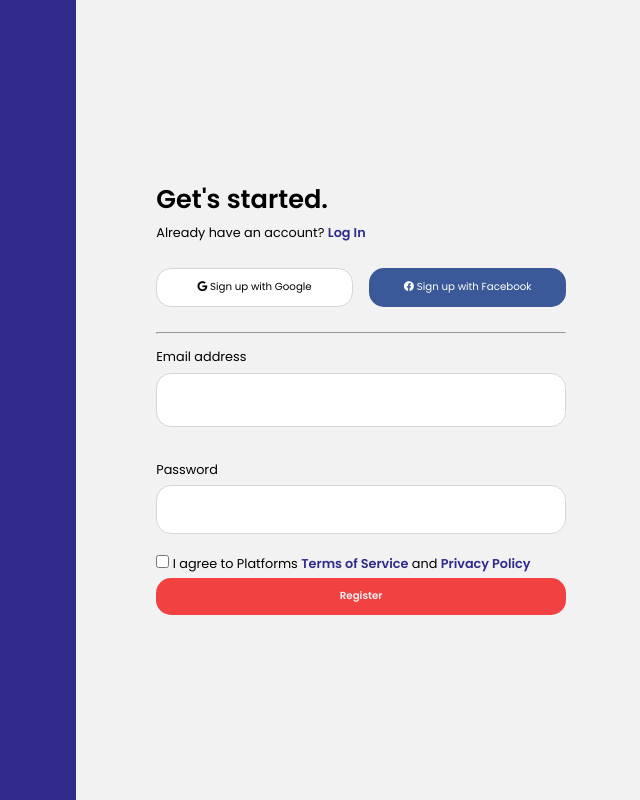
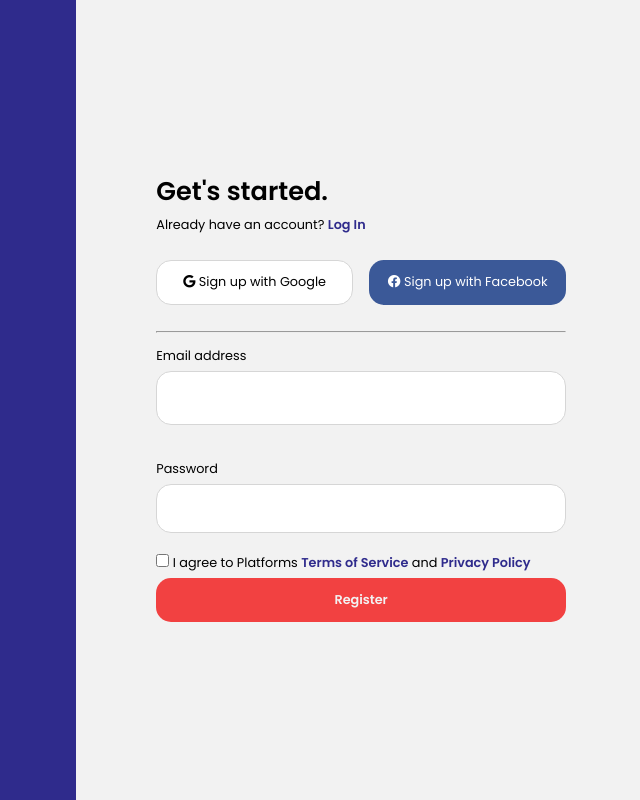
Before and after one commit to isadoratavare/formulario-js-dom, a plain HTML site: page index.html in a window 1280 px wide. Shown: the whole page, without its empty margins (634-1274 px from the left). Drawn offline with Linux system fonts and the light colour scheme.

Commit message:
melhorando codigo

```diff
--- a/assets/css/main.css
+++ b/assets/css/main.css
@@ -48,7 +48,7 @@ button{
     border: 0px;
     border-radius: 15px;
     font-family: 'Poppins';
-    font-size: 0.8em;
+    font-size: 1em;
     width: 48%;
 }
 a{
@@ -112,6 +112,9 @@ span{
 .msg{
     color: var(--pink);
 }
+.empty{
+    border: 2px solid #F24141;
+}
 @media screen and (max-width: 920px) {
     .container{
         padding: 20px;
--- a/assets/css/validate.css
+++ /dev/null
@@ -1,3 +0,0 @@
-.empty{
-    border: 2px solid #F24141;
-}
--- a/index.html
+++ b/index.html
@@ -6,7 +6,6 @@
     <meta name="viewport" content="width=device-width, initial-scale=1.0">
     <title>Bem-vindo(a)</title>
     <link rel="stylesheet" href="./assets/css/main.css">
-    <link rel="stylesheet" href="./assets/css/validate.css">
     <link rel="stylesheet" href="https://use.fontawesome.com/releases/v5.15.4/css/all.css" integrity="sha384-DyZ88mC6Up2uqS4h/KRgHuoeGwBcD4Ng9SiP4dIRy0EXTlnuz47vAwmeGwVChigm" crossorigin="anonymous">
     <script src="./assets/js/script.js"></script>
 </head>
```
